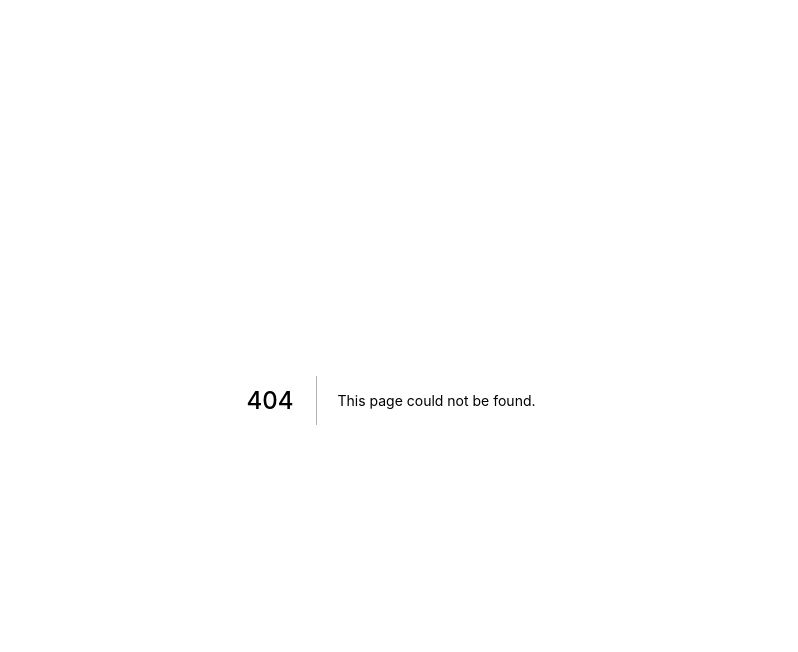
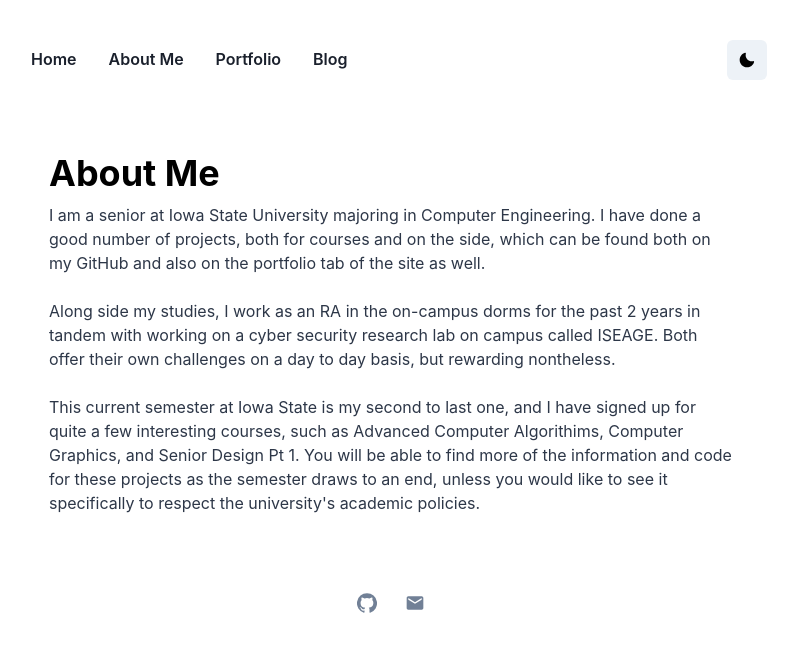
Before and after one commit to Haaduken/Haaduken.com, a Next.js app: page /aboutme in a window 1280 px wide. Before the commit this address had no page. Shown: the top 652 px of the page, without its empty margins (249-1047 px from the left). Built offline with nearby package versions, Linux system fonts and the light colour scheme.

Commit message:
about me page in the works

```diff
--- /dev/null
+++ b/pages/aboutme.js
@@ -0,0 +1,50 @@
+import Head from 'next/head'
+import {
+  useColorMode,
+  Heading,
+  Text,
+  Flex,
+  Stack
+} from '@chakra-ui/react'
+
+import Container from '../components/Container'
+
+export default function Index() {
+  const {colorMode} = useColorMode();
+  const colorSecondary = {
+    light: 'gray.700',
+    dark: 'gray.400'
+  }
+  return (
+    <>
+      <Container>
+        <Head>
+          <title>Home- Haaduken</title>
+        </Head>
+        <Stack
+          as="main"
+          spacing={8}
+          justifyContent='center'
+          alignItems='flex-start'
+          m='0 auto 4rem auto'
+          maxWidth='700px'
+          px={2}
+        >
+          <Flex
+            flexDirection='column'
+            justifyContent='flex-start'
+            alignItems='flex-start'
+            maxWidth='700px'
+          >
+          <Heading mb={2}>About Me</Heading>
+          <Text color={colorSecondary[colorMode]}>I am a senior at Iowa State University majoring in Computer Engineering. I have done a good number of projects, both for courses and on the side, which can be found both on my GitHub and also on the portfolio tab of the site as well. </Text>
+          <br/>
+          <Text color={colorSecondary[colorMode]}>Along side my studies, I work as an RA in the on-campus dorms for the past 2 years in tandem with working on a cyber security research lab on campus called ISEAGE. Both offer their own challenges on a day to day basis, but rewarding nontheless.</Text>
+          <br/>
+          <Text color={colorSecondary[colorMode]}>This current semester at Iowa State is my second to last one, and I have signed up for quite a few interesting courses, such as Advanced Computer Algorithims, Computer Graphics, and Senior Design Pt 1. You will be able to find more of the information and code for these projects as the semester draws to an end, unless you would like to see it specifically to respect the university's academic policies.</Text>
+          </Flex>
+        </Stack>
+      </Container>
+    </>
+  )
+}
```
